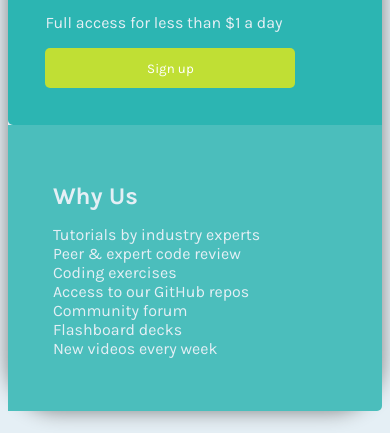
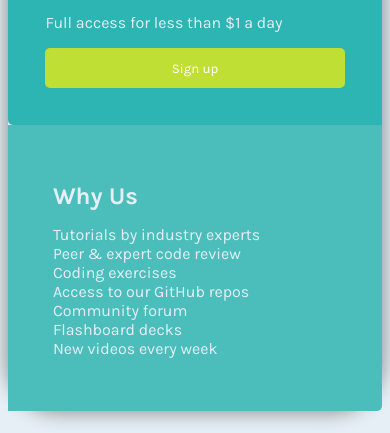
Before and after one commit to Deobp/box_layout, a plain HTML site: page src/index.html in a window 390 px wide. Shown: the part 427-860 px from the top of the page. Drawn offline with Linux system fonts and the light colour scheme.

Commit message:
increase width for button

```diff
--- a/src/css/style.css
+++ b/src/css/style.css
@@ -112,4 +112,7 @@ body {
     display: flex;
     flex-direction: column;
   }
+  .app-sign-button {
+    width: 100%;
+  }
 }
```
